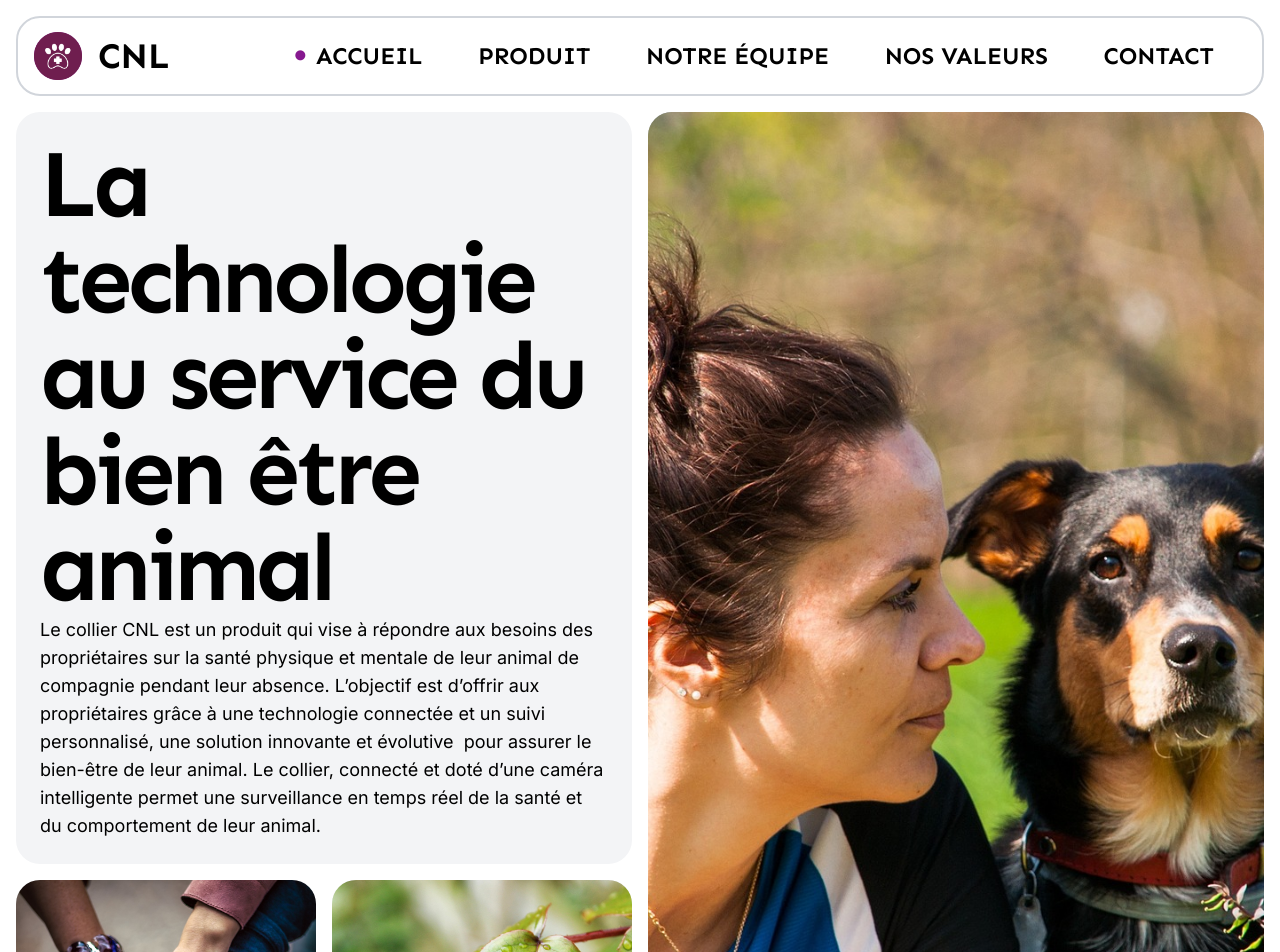
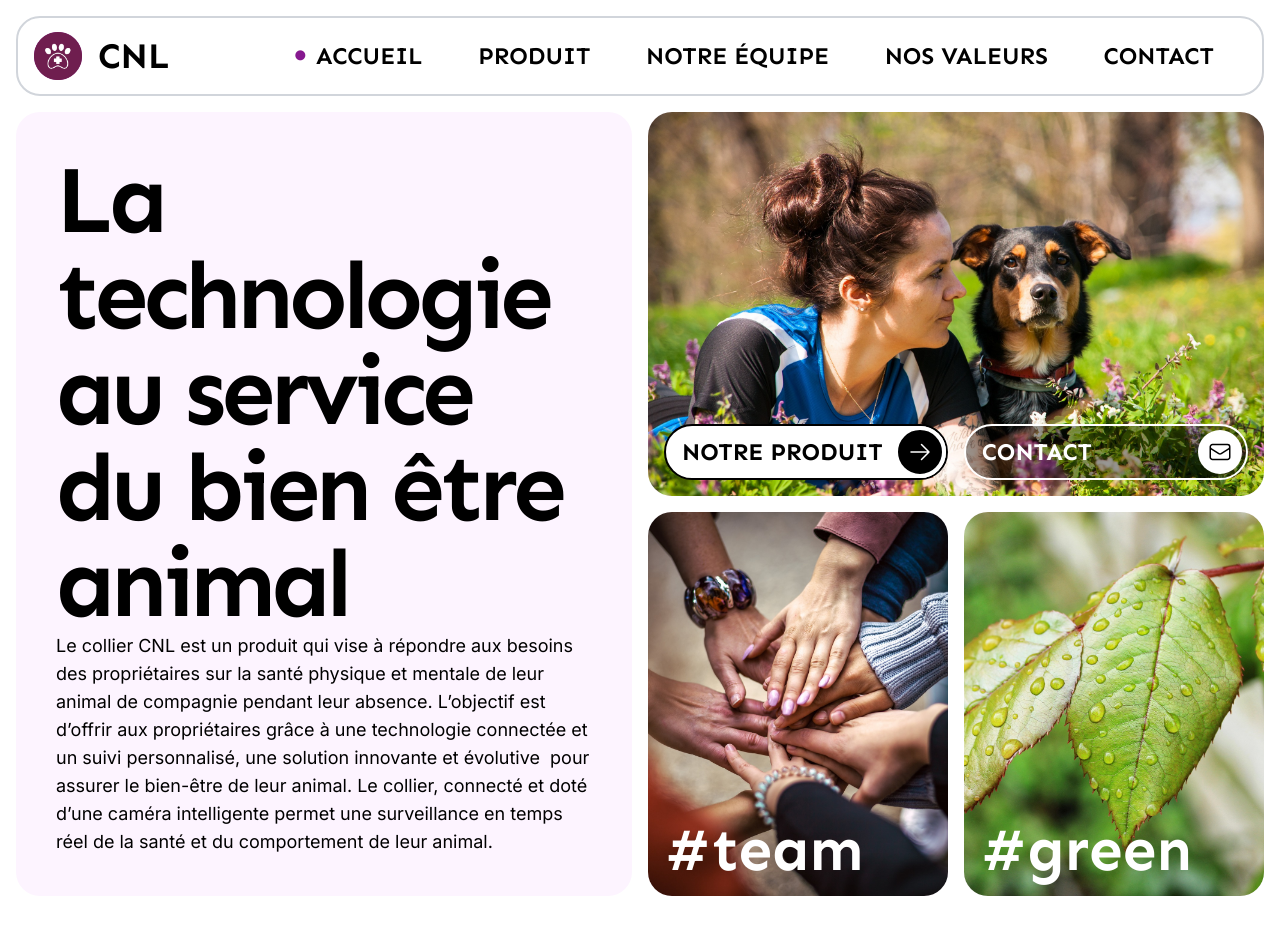
Before and after one commit to nderousseaux/cnl, a Next.js app: page / in a window 1280 px wide. Shown: the top 952 px of the page. Built offline with nearby package versions, Linux system fonts and the light colour scheme.

Commit message:
🚜 refactor: home page

```diff
--- a/src/app/page.tsx
+++ b/src/app/page.tsx
@@ -1,7 +1,7 @@
-import Link from "next/link";
-import Image from "next/image";
 import { ArrowRightIcon, EnvelopeIcon } from "@heroicons/react/24/outline";
 
+import HeroCard from "@/src/ui/components/hero-card";
+import Button from "@/src/ui/components/button";
 import { emphasisFont } from "@/src/ui/fonts";
 
 // Root page
@@ -9,69 +9,28 @@ export default function Page() {
 
   return (
     <main className="flex-grow grid grid-cols-4 grid-rows-3 gap-4">
-      {/* Us, 2x2 */}
-      <section className="col-span-2 row-span-2 bg-gray-100 p-6 rounded-3xl flex flex-col justify-between">
-        <h2 className={`text-8xl font-bold ${emphasisFont.className} tracking-tighter`}>La technologie au service du bien être animal</h2>
+      <HeroCard colSpan={2} rowSpan={2} className="p-6 flex flex-col justify-between">
+        <h2 className={`text-8xl font-bold ${emphasisFont.className} tracking-tighter`}>
+          La technologie au service du bien être animal
+        </h2>
         <p className="text-lg">
-        Le collier CNL est un produit qui vise à répondre aux besoins des propriétaires sur la santé physique et mentale de leur animal de compagnie pendant leur absence. L’objectif est d’offrir aux propriétaires grâce à une technologie connectée et un suivi personnalisé, une solution innovante et évolutive  pour assurer le bien-être de leur animal. Le collier, connecté et doté d’une caméra intelligente permet une surveillance en temps réel de la santé et du comportement de leur animal.
+          Le collier CNL est un produit qui vise à répondre aux besoins des propriétaires sur la santé physique et mentale de leur animal de compagnie pendant leur absence. L’objectif est d’offrir aux propriétaires grâce à une technologie connectée et un suivi personnalisé, une solution innovante et évolutive  pour assurer le bien-être de leur animal. Le collier, connecté et doté d’une caméra intelligente permet une surveillance en temps réel de la santé et du comportement de leur animal.
         </p>
-      </section>
-
-      {/* Product, 2x3 */}
-      <section className="col-span-2 row-span-3 bg-gray-400 p-10 rounded-3xl relative">
-        <Image
-          src="/assets/product.jpg"
-          alt="Product Background"
-          layout="fill"
-          objectFit="cover"
-          className="rounded-3xl"
-        />
-
-        <div className="absolute bottom-10 right-10 gap-4 flex">
-          <Link href="/product" className="bg-white w-80 h-14 rounded-full flex items-center justify-between border-black border-2 pl-4">
-            <p className={`text-black uppercase ${emphasisFont.className} text-2xl font-bold`}>
-              Notre produit
-            </p>
-            <div className="bg-black rounded-full flex items-center justify-center aspect-square h-full border-white border-4">
-              <ArrowRightIcon className="w-6 h-6 text-white" />
-            </div>
-          </Link>
-          <Link href="/contact" className="w-80 h-14 rounded-full flex items-center justify-between border-white border-2 pl-4 p-1 bg-black bg-opacity-40">
-            <p className={`text-white uppercase ${emphasisFont.className} text-2xl font-bold`}>
-              Nous contacter
-            </p>
-            <div className="bg-white rounded-full flex items-center justify-center aspect-square h-full">
-              <EnvelopeIcon className="w-6 h-6 text-black" />
-            </div>
-          </Link>
-        </div>
-
-      </section>
-
-      {/* equipe, 1x1 */}
-      <section className="col-span-1 row-span-1 bg-gray-200 p-6 rounded-3xl flex flex-col justify-end relative">
-        <Image
-          src="/assets/team.jpg"
-          alt="Team Background"
-          layout="fill"
-          objectFit="cover"
-          className="rounded-3xl"
-        />
-        <h2 className={`text-6xl font-bold ${emphasisFont.className} relative z-10 text-white`}>#team</h2>
-      </section>
-
-      {/* green, 1x1 */}
-      <section className="col-span-1 row-span-1 bg-gray-200 p-6 rounded-3xl flex flex-col justify-end relative">
-        <Image
-          src="/assets/green.jpg"
-          alt="Green Background"
-          layout="fill"
-          objectFit="cover"
-          className="rounded-3xl"
-        />
-        <h2 className={`text-6xl font-bold ${emphasisFont.className} relative z-10 text-white`}>#green</h2>
-      </section>
-
+      </HeroCard>
+      <HeroCard colSpan={2} rowSpan={3} backgroundImage="/assets/product.jpg" className="flex justify-end items-end gap-4">
+        <Button href="/produit" text="Notre produit" Icon={ArrowRightIcon} />
+        <Button href="/contact" text="Contact" Icon={EnvelopeIcon} type="secondary"/>
+      </HeroCard>
+      <HeroCard className="flex flex-col justify-end" backgroundImage="/assets/team.jpg" href="/equipe">
+        <h2 className={`text-6xl font-bold ${emphasisFont.className} relative z-10 text-white`}>
+          #team
+        </h2>
+      </HeroCard>
+      <HeroCard className="flex flex-col justify-end" backgroundImage="/assets/green.jpg" href="/valeurs">
+        <h2 className={`text-6xl font-bold ${emphasisFont.className} relative z-10 text-white`}>
+          #green
+        </h2>
+      </HeroCard>
     </main>
   );
 }
--- /dev/null
+++ b/src/ui/components/button.tsx
@@ -0,0 +1,54 @@
+import Link from "next/link";
+
+import { emphasisFont } from "@/src/ui/fonts";
+import clsx from "clsx";
+
+interface ButtonProps {
+	text: string;
+	Icon: React.ElementType;
+	type?: "primary" | "secondary";
+	className?: string;
+	href: string;
+}
+
+export default function Button(
+	{ text,
+		Icon,
+		type = "primary",
+		className,
+		href
+	}: ButtonProps) {
+
+	return (
+		<Link href={href}
+			className={clsx(
+				className,
+				"w-80 h-14 rounded-full flex items-center justify-between border-2 pl-4",
+				type === "primary" ?
+				"text-black bg-white border-black" :
+				"bg-black bg-opacity-40 text-white border-white p-1"
+			)}
+		>
+			<p className={clsx(
+				`uppercase ${emphasisFont.className} text-2xl font-bold`,
+				type === "primary" ?
+				"text-black" :
+				"text-white"
+			)}>
+				{text}
+			</p>
+			<div className={clsx(
+				"rounded-full flex items-center justify-center aspect-square h-full",
+				type === "primary" ?
+					"bg-black border-4 border-white" :
+					"bg-white"
+			)}>
+				<Icon className={clsx(
+					"w-6 h-6",
+					type === "secondary" ? "text-black" : "text-white"
+				)}/>
+			</div>
+		</Link>
+
+	)
+}
--- /dev/null
+++ b/src/ui/components/hero-card.tsx
@@ -0,0 +1,61 @@
+import clsx from "clsx";
+import Image from "next/image";
+import Link from "next/link";
+
+interface HeroCardProps {
+	className?: string;
+	colSpan?: number;
+	rowSpan?: number;
+	backgroundImage?: string;
+	href?: string;
+	children: React.ReactNode;
+}
+
+export default function HeroCard(
+	{
+		className,
+		colSpan = 1,
+		rowSpan = 1,
+		backgroundImage,
+		href,
+		children
+	}: HeroCardProps) {
+
+	const content = (
+		<>
+			{backgroundImage &&
+				<Image
+					src={backgroundImage}
+					alt=""
+					layout="fill"
+					objectFit="cover"
+					objectPosition="center"
+					className="absolute top-0 left-0 z-0 rounded-3xl"
+				/>
+			}
+			<div className={clsx(
+				className,
+				"relative z-10 h-full"
+			)}>
+				{children}
+			</div>
+		</>
+	);
+
+	return (
+		<section
+			className={clsx(
+				"bg-fuchsia-50 p-4 rounded-3xl relative",
+				`col-span-${colSpan}`,
+				`row-span-${rowSpan}`
+			)}
+		>
+			{href ?
+				<Link href={href}>
+					{content}
+				</Link>
+				: content
+			}
+		</section>
+	);
+}
```
